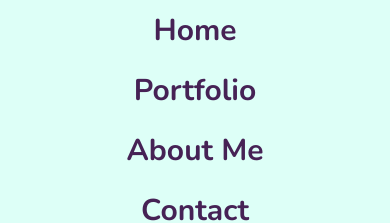
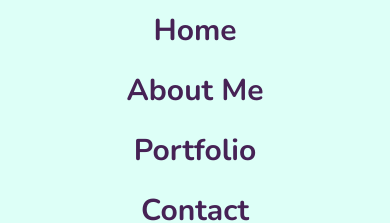
Before and after one commit to abay777/abaylanding, a React (Vite) app: page / in a window 390 px wide. Both pictures are taken after a click on the element 373 px from the left and 26 px from the top of the page. Shown: the part 131-354 px from the top of the page. Built offline with nearby package versions, Linux system fonts and the light colour scheme.

Commit message:
mobile screens have updated or synced

```diff
--- a/src/Components/Hero.tsx
+++ b/src/Components/Hero.tsx
@@ -4,6 +4,7 @@ import { ReactTyped } from 'react-typed'
 import { motion } from 'framer-motion'
 
 export const Hero:React.FC = () => {
+
   return (
 
   <section id='home' className='h-[30rem] font-nunito flex flex-col-reverse justify-evenly items-center md:flex-row pt-[8rem] md:pt-0 md:justify-evenly md:items-center -mb-[10rem] md:mt-0  mt-16'>
--- a/src/Components/Navbar.tsx
+++ b/src/Components/Navbar.tsx
@@ -49,7 +49,7 @@ export const Navbar:React.FC = () => {
             </div>
         </section>
         <section
-        className='flex md:hidden  justify-between   fixed z-10 bg-[#DDFFF7] top-0 left-0 right-0' >
+        className={inView?'flex md:hidden  justify-between   fixed z-10 bg-[#DDFFF7] top-0 left-0 right-0':'flex md:hidden  justify-between   fixed z-10 bg-[#9ce7de] top-0 left-0 right-0 '} >
             <div>
                 <h3 className='text-3xl text-center text-gray-800 mb-4 min-w-[245px] font-marker '>
                     Abay sankar
@@ -58,15 +58,15 @@ export const Navbar:React.FC = () => {
             <div className='flex  items-center justify-center  md:hidden pr-2' onClick={handleBurger}>
                 {burgerMenu ? <IoMdClose size={25}/>:<RxHamburgerMenu size={25} />}
             </div>
-            <div  className={burgerMenu?' pt-[4rem] absolute top-10 bottom-0  h-[120vh] w-[100%]  flex flex-col md:hidden ease-in-out duration-300 bg-[#DDFFF7]  ':' fixed -top-[100vh]  '}  >
+            <div  className={burgerMenu?` pt-[4rem] absolute top-10 bottom-0  h-[120vh] w-[100%]  flex flex-col md:hidden ease-in-out duration-300 bg-[${inView?'#DDFFF7':'#9ce7de'}] ` :' fixed -top-[100vh]  '}  >
                 <motion.ul
                    animate={burgerMenu ? "open" : "closed"}
                    variants={variants}
                  className='flex  flex-col gap-6 items-center mt-10 text-3xl font-nunito weight font-bold text-[#462255] '>
-                    <li className='duration-500 ease-in-out hover:scale-150 hover:font-bold hover:text-[#AA4465] active:text-[#9DB5B2] '><a href="">Home</a></li>
-                    <li className='duration-500 ease-in-out hover:scale-150 hover:font-bold hover:text-[#AA4465] active:text-[#9DB5B2] '><a href="">Portfolio</a></li>
-                    <li className='duration-500 ease-in-out hover:scale-150 hover:font-bold hover:text-[#AA4465] active:text-[#9DB5B2] '><a href="">About Me</a></li>
-                    <li className='duration-500 ease-in-out hover:scale-150 hover:font-bold hover:text-[#AA4465] active:text-[#9DB5B2] '><a href="">Contact</a></li>
+                    <li onClick={handleBurger} className='duration-500 ease-in-out hover:scale-150 hover:font-bold hover:text-[#AA4465] active:text-[#9DB5B2] '><a href="#home">Home</a></li>
+                    <li onClick={handleBurger} className='duration-500 ease-in-out hover:scale-150 hover:font-bold hover:text-[#AA4465] active:text-[#9DB5B2] '><a href="#aboutme">About Me</a></li>
+                    <li onClick={handleBurger} className='duration-500 ease-in-out hover:scale-150 hover:font-bold hover:text-[#AA4465] active:text-[#9DB5B2] '><a href="#projects">Portfolio</a></li>
+                    <li onClick={handleBurger} className='duration-500 ease-in-out hover:scale-150 hover:font-bold hover:text-[#AA4465] active:text-[#9DB5B2] '><a href="#contact">Contact</a></li>
                 </motion.ul>
                 <div className='flex  justify-center gap-6 items-center mt-4 '>
                     <a href="https://github.com/abay777"> <FaGithub className='text-[#462255] duration-500 ease-in-out hover:scale-150 hover:font-bold hover:text-[#AA4465] active:text-[#9DB5B2] ' size={40} /></a>
```
Also changed, not shown: src/assets/abay profile-small.png (added), src/assets/abay with bg-small.png (added).
